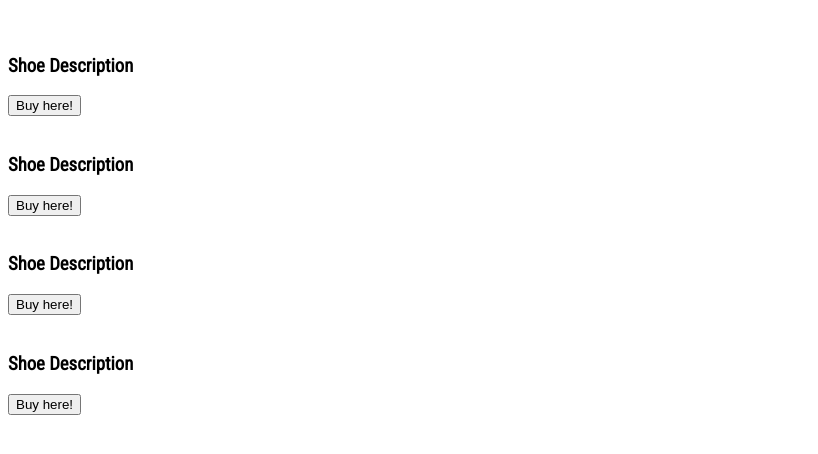
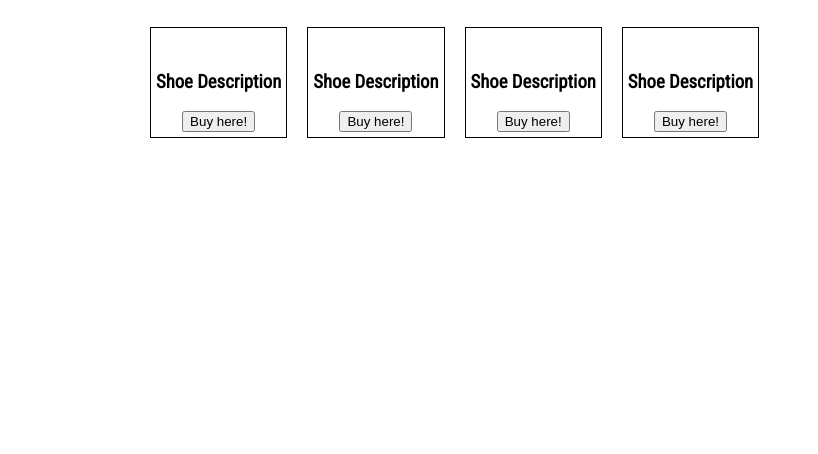
Before and after one commit to dayrentolliver/shoe-shop, a plain HTML site: page index.html in a window 1280 px wide. Shown: the part 112-566 px from the top of the page, without its empty margins (0-818 px from the left). Drawn offline with Linux system fonts and the light colour scheme.

Commit message:
Add shoe card style

```diff
--- a/styles.css
+++ b/styles.css
@@ -1,5 +1,19 @@
+#container {
+    width: 1000px;
+    margin-top: 100px;
+    margin: auto;
+}
+
 body {
     font-family: 'Roboto Condensed', sans-serif;
+}
+
+.card{
+    text-align: center;
+    float: left;
+    margin: 10px;
+    border: 1px solid black;
+    padding: 5px;
 }
 
 h1, h2 {
```
